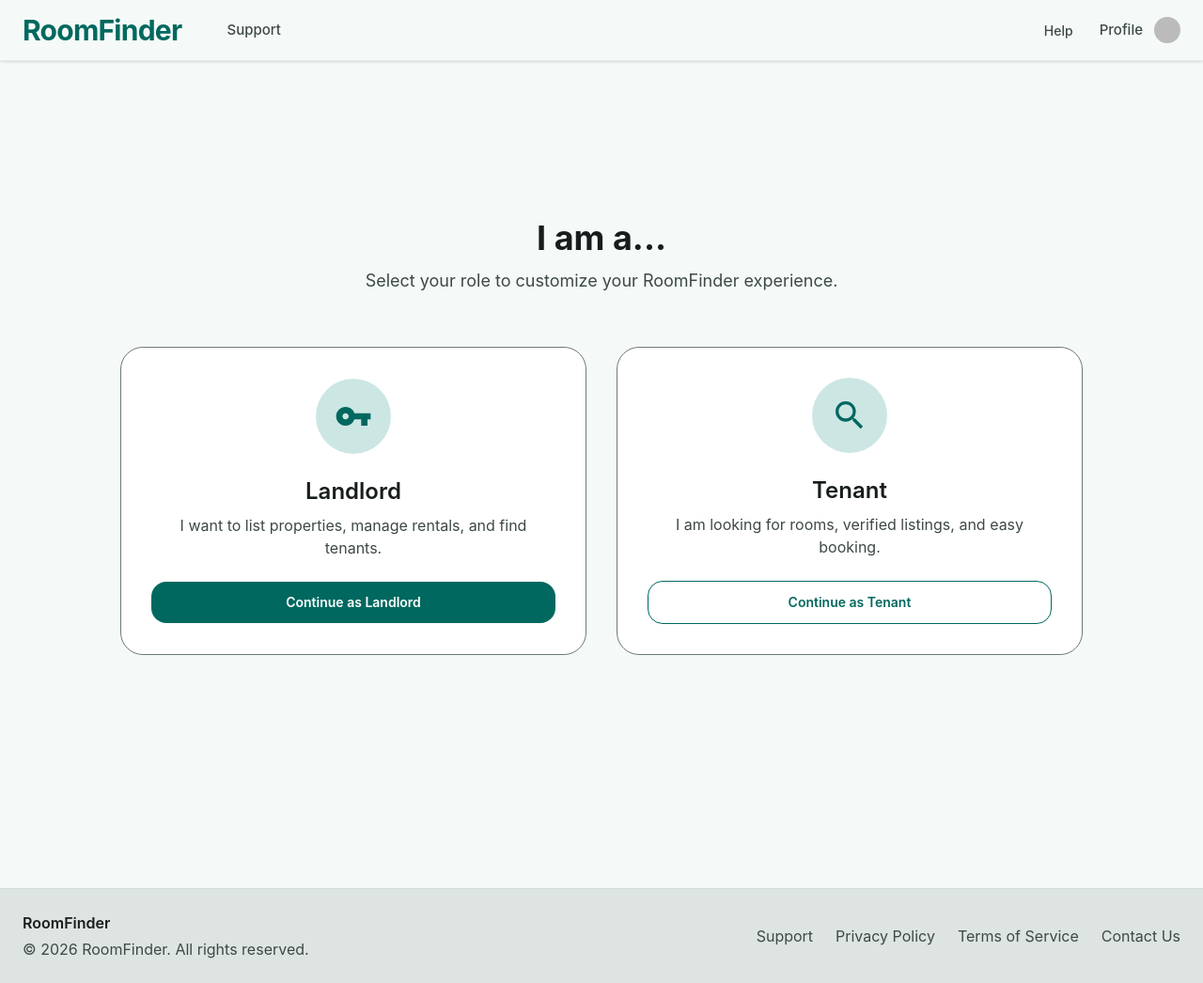
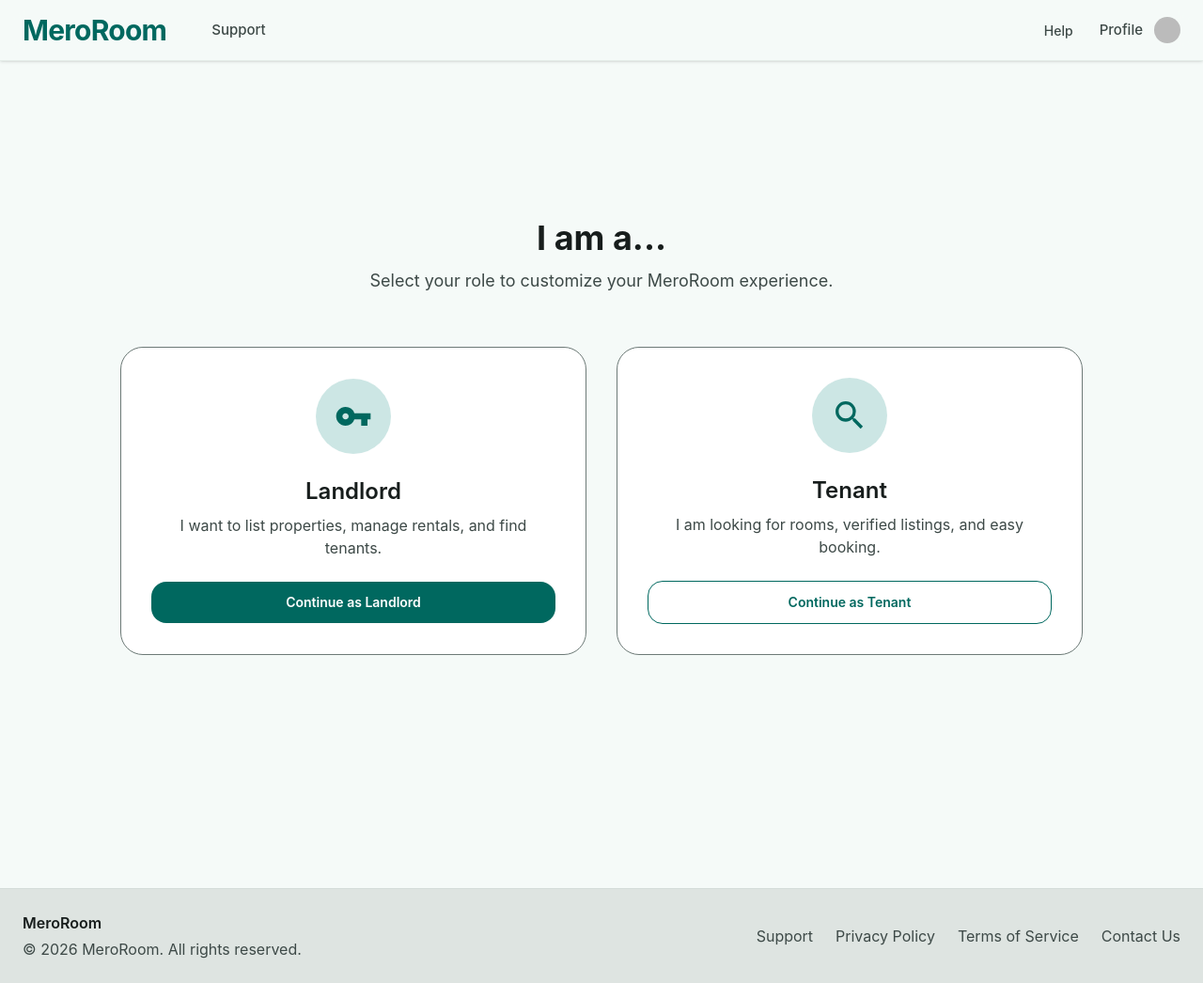
Before and after one commit to Subodh-Dhamala/RoomFinder, a Next.js app in the folder client/: page /role-select in a window 1280 px wide. Shown: the whole page at 94% size. Built offline with nearby package versions, Linux system fonts and the light colour scheme; no server answers; sample sign-in values are in the browser's storage; some icons are missing.

Commit message:
refactor: update branding from RoomFinder to MeroRoom across multiple components

```diff
--- a/client/app/(main)/profile/[id]/page.tsx
+++ b/client/app/(main)/profile/[id]/page.tsx
@@ -115,7 +115,7 @@ export default function PublicProfilePage() {
       <p className="text-xs text-outline text-center">
   {user.createdAt
     ? `Member since ${new Date(user.createdAt).toLocaleDateString('en-US', { month: 'long', year: 'numeric' })}`
-    : 'RoomFinder Member'
+    : 'MeroRoom Member'
   }
 </p>
 
--- a/client/app/(main)/profile/page.tsx
+++ b/client/app/(main)/profile/page.tsx
@@ -452,7 +452,7 @@ export default function ProfilePage() {
                 year: 'numeric',
               }
             )}`
-          : 'RoomFinder Member'}
+          : 'MeroRoom Member'}
       </p>
     </main>
   )
--- a/client/app/(main)/role-select/page.tsx
+++ b/client/app/(main)/role-select/page.tsx
@@ -48,7 +48,7 @@ export default function RoleSelectPage() {
             I am a...
           </h1>
           <p className="mx-auto mt-3 max-w-2xl text-lg text-on-surface-variant">
-            Select your role to customize your RoomFinder experience.
+            Select your role to customize your MeroRoom experience.
           </p>
         </div>
 
--- a/client/app/(main)/support/page.tsx
+++ b/client/app/(main)/support/page.tsx
@@ -60,7 +60,7 @@ export default function SupportPage() {
         <section className="mx-auto max-w-3xl text-center">
           <div className="inline-flex items-center gap-2 rounded-full border border-primary/15 bg-primary-container/10 px-3 py-1.5 text-xs font-semibold text-primary">
             <FiHelpCircle size={14} />
-            RoomFinder Support
+            MeroRoom Support
           </div>
 
           <h1 className="mt-5 text-h2 font-h2 tracking-tight text-on-surface md:text-5xl">
--- a/client/app/layout.tsx
+++ b/client/app/layout.tsx
@@ -4,7 +4,7 @@ import {Toaster} from 'react-hot-toast';
 import './globals.css';
 
 export const metadata = {
-  title: "RoomFinder",
+  title: "MeroRoom",
   description: "Find your perfect room",
 }
 
--- a/client/components/Footer.tsx
+++ b/client/components/Footer.tsx
@@ -7,11 +7,11 @@ export default function Footer() {
 
         <div className="flex flex-col items-center gap-xs md:items-start">
           <span className="font-semibold text-on-surface">
-            RoomFinder
+            MeroRoom
           </span>
 
           <p className="text-caption text-on-surface-variant">
-            © {new Date().getFullYear()} RoomFinder. All rights reserved.
+            © {new Date().getFullYear()} MeroRoom. All rights reserved.
           </p>
         </div>
 
--- a/client/components/Navbar.tsx
+++ b/client/components/Navbar.tsx
@@ -27,7 +27,7 @@ export default function Navbar() {
         <div className="flex items-center gap-12">
 
           <Link href="/" className="text-[30px] font-bold tracking-tight text-primary">
-            RoomFinder
+            MeroRoom
           </Link>
 
           <nav className="hidden items-center gap-8 md:flex">
```
